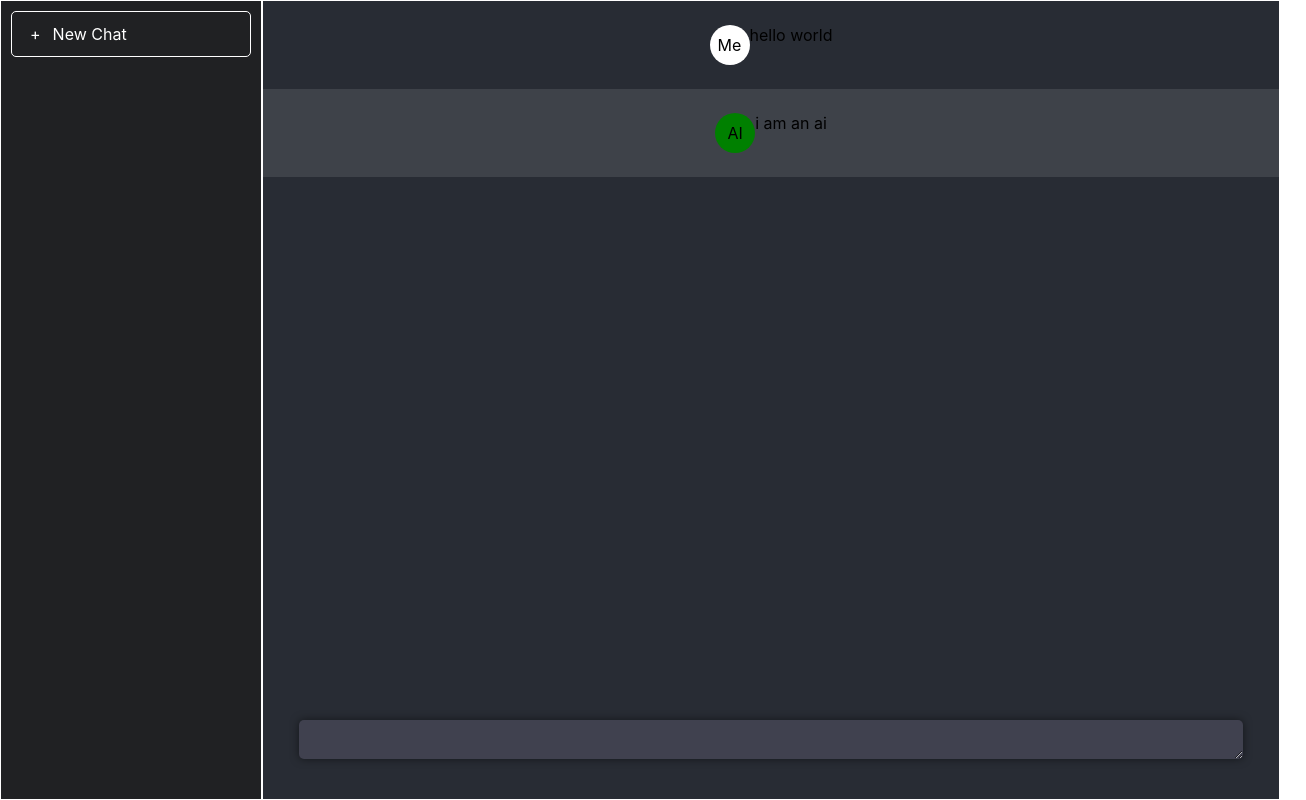
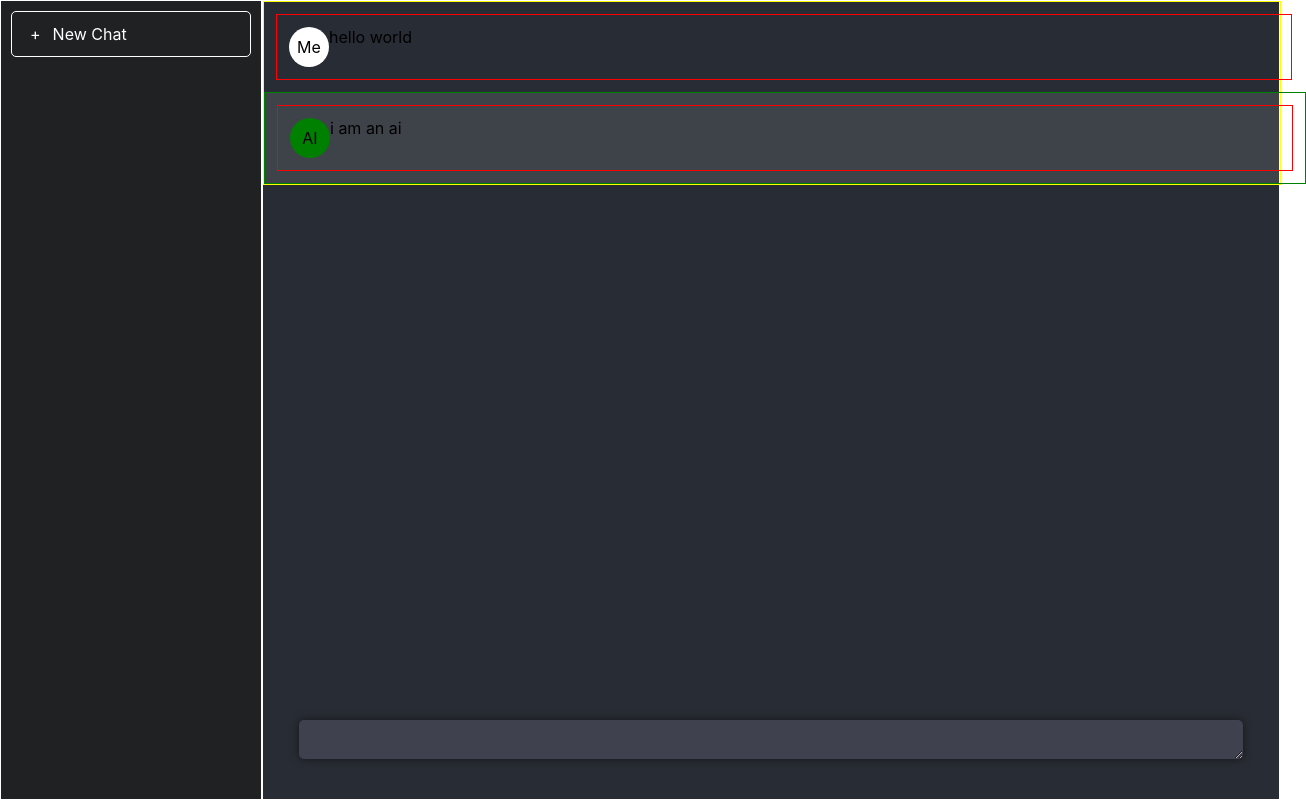
Before and after one commit to dlaucodes/enhanced-chat, a React (Create React App) app: page / in a window 1280 px wide. Shown: the whole page, 1306 px wide, since content can reach past the window. Built offline with nearby package versions, Linux system fonts and the light colour scheme.

Commit message:
fix spacing

```diff
--- a/src/App.css
+++ b/src/App.css
@@ -88,31 +88,36 @@
 }
 
 .chat-log{
-
+  border: 1px solid yellow;
   text-align: left;
+  width: 100%;
 }
 
 .chat-message.chatgpt{
-  padding: 12px;
-
+  border: 1px solid green;
   background: rgba(255, 255, 255, 0.1);
   display: flex;
+  justify-content: flex-start;
 
 }
 
 .chat-message{
   padding: 12px;
   display: flex;
+  justify-content: flex-start;
+  align-items: center;
+  width: 100%;
 }
 
 .chat-message-center{
-  max-width: 640px;
+
   margin-left: auto;
   margin-right: auto;
-  padding-left: 24px;
   padding-right: 24px;
   padding: 12px;
   display: flex;
+  border: 1px solid red;
+  width: 100%;
 }
 .avatar{
   display: flex;
```
Also changed, not shown: index.js (added, +9 -0 lines).
